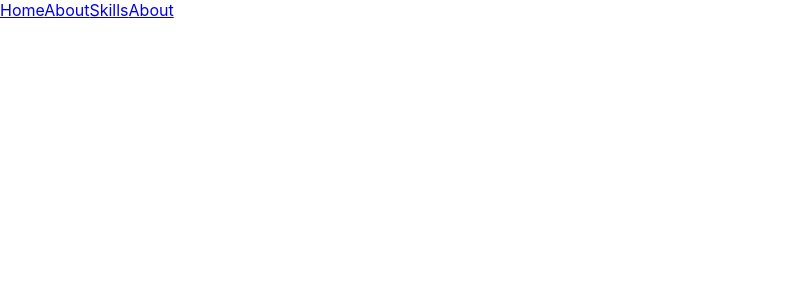
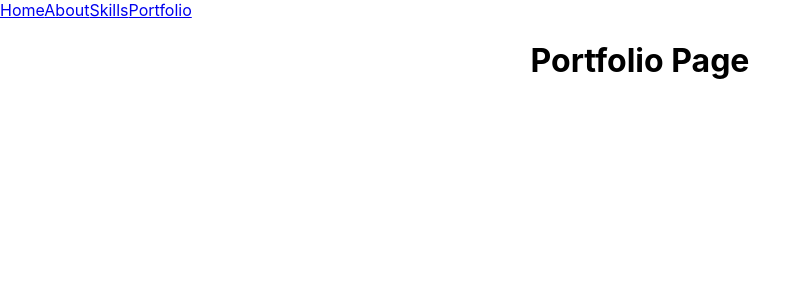
Before and after one commit to sahil-athia/personal-website, a React (Create React App) app: page /portfolio in a window 1280 px wide. Shown: the top 300 px of the page, without its empty margins (0-811 px from the left). Built offline with nearby package versions, Linux system fonts and the light colour scheme.

Commit message:
add portfolio page and route

```diff
--- a/src/App.js
+++ b/src/App.js
@@ -6,9 +6,10 @@ import {
   Route
 } from "react-router-dom";
 
-import About from "./pages/About"
-import Skills from "./pages/Skills"
-import Home from "./pages/Home"
+import About from "./pages/About";
+import Skills from "./pages/Skills";
+import Home from "./pages/Home";
+import Portfolio from "./pages/Portfolio";
 
 function App() {
   return (
@@ -16,7 +17,7 @@ function App() {
       <Link to="/">Home</Link>
       <Link to="/about">About</Link>
       <Link to="/skills">Skills</Link>
-      <Link to="/about">About</Link>
+      <Link to="/portfolio">Portfolio</Link>
 
       <div className="App">
         <Switch>
@@ -27,8 +28,13 @@ function App() {
           <Route exact path='/about'>
             <About/>
           </Route>
+
           <Route exact path='/skills'>
             <Skills />
+          </Route>
+
+          <Route exact path='/portfolio'>
+            <Portfolio />
           </Route>
         </Switch>
       </div>
--- /dev/null
+++ b/src/pages/Portfolio.jsx
@@ -0,0 +1,7 @@
+export default function Portfolio() {
+  return(
+    <div>
+      <h1>Portfolio Page</h1>
+    </div>
+  )
+}
```
